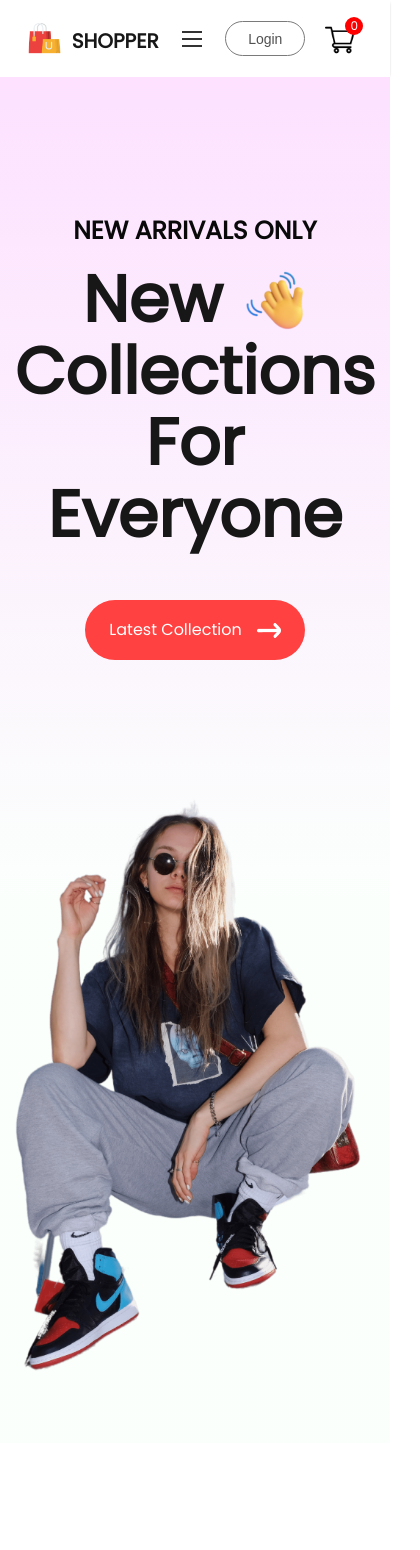
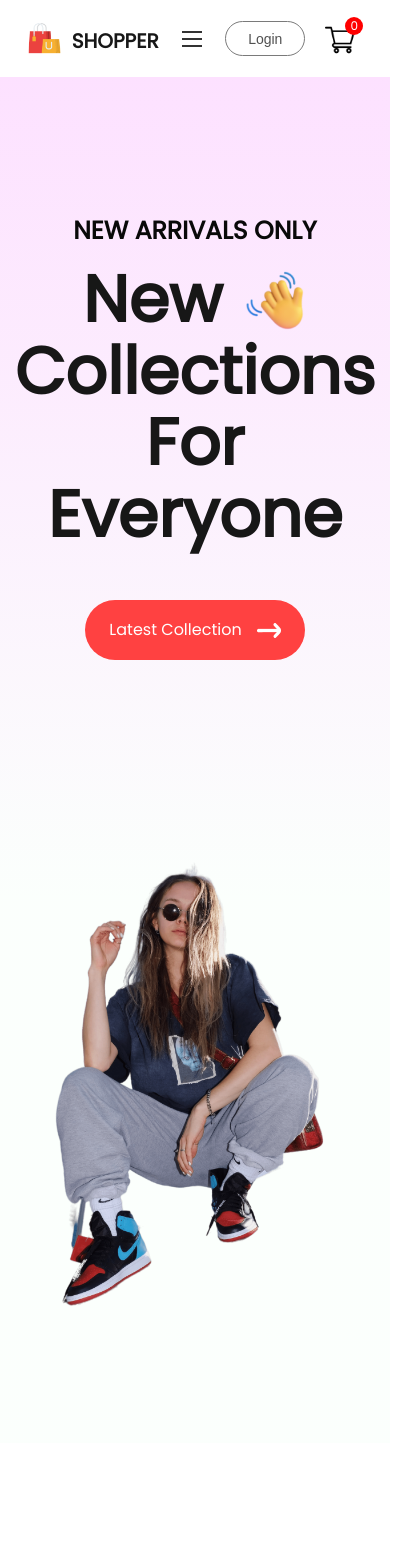
Before and after one commit to Jankarurosu/e-commerce-react, a React (Vite) app: page / in a window 390 px wide. Shown: the top 1550 px of the page, 420 px wide, since content can reach past the window. Built offline with nearby package versions, Linux system fonts and the light colour scheme.

Commit message:
Actualiza Hero.css

```diff
--- a/src/components/hero/Hero.css
+++ b/src/components/hero/Hero.css
@@ -94,7 +94,7 @@
     }
 
     .hero-right img {
-        width: 500px;
+        width: 480px;
     }
 }
 
@@ -155,6 +155,6 @@
     }
 
     .hero-right img {
-        width: 450px;
+        width: 350px;
     }
 }
```
